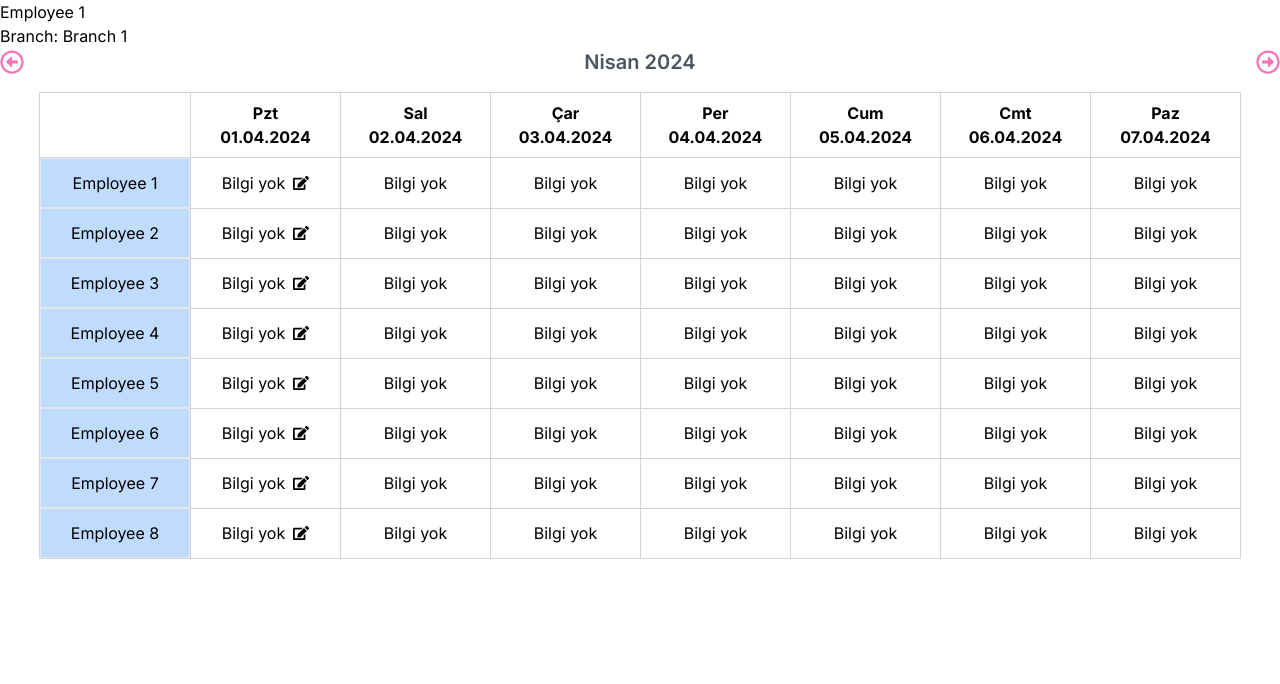
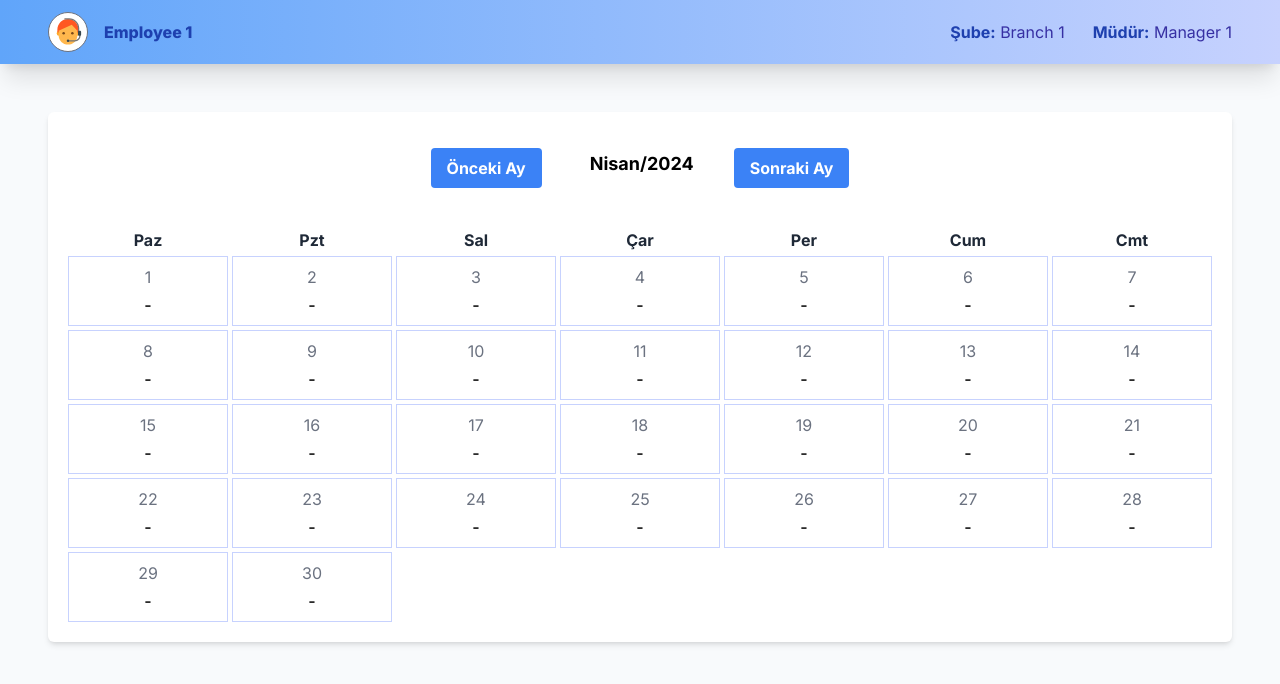
Before and after one commit to gokcetasci/Employee-Attendance-Tracker-Project, a Next.js app: page /employee/301 in a window 1280 px wide. Shown: the top 684 px of the page. Built offline with nearby package versions, Linux system fonts and the light colour scheme.

Commit message:
Personal calendar added instead of general calendar, edited style

```diff
--- a/app/employee/[id]/page.js
+++ b/app/employee/[id]/page.js
@@ -1,24 +1,44 @@
-"use client"
+"use client";
 import React from "react";
 import useStore from "@/utils/store";
-import GeneralCalendar from "@/components/generalcalendar";
+import PersonalCalendar from "@/components/personalcalendar"; // PersonalCalendar bileşenini import ediyoruz
+import { FcAssistant } from "react-icons/fc";
 
 function EmployeePage({ params }) {
   const employeeId = parseInt(params.id);
   const { admin } = useStore();
 
   // Employee bulunamazsa mesaj döndür
-    const employee = admin.branches.flatMap(branch => branch.manager.employees).find(emp => emp.id === employeeId);
+  const employee = admin.branches
+    .flatMap((branch) => branch.manager.employees)
+    .find((emp) => emp.id === employeeId);
   if (!employee) return <div>Employee not found!</div>;
 
   // Employee'nin bağlı olduğu branch'i bul
-    const branch = admin.branches.find(branch => branch.manager.employees.some(emp => emp.id === employeeId));
+  const branch = admin.branches.find((branch) =>
+    branch.manager.employees.some((emp) => emp.id === employeeId)
+  );
 
   return (
-      <div>
-        <h2>{employee.name}</h2>
-        <p>Branch: {branch.name}</p>
-        <GeneralCalendar employees={[employee]} /> {/* GeneralCalendar bileşenini çağırırken ilgili işçinin bilgilerini aktarıyoruz */}
+    <div className=" w-full h-screen bg-slate-50">
+      <div className="px-12 py-3 bg-gradient-to-r from-blue-400 to-indigo-200 flex flex-row items-center justify-between shadow-xl">
+        <div className="flex flex-row items-center justify-center gap-4">
+          <FcAssistant className="w-10 p-1 h-10 rounded-full border border-1 border-gray-500 bg-white" />
+          <h2 className="font-extrabold text-blue-800">{employee.name}</h2>
+        </div>
+        <div className="flex flex-row gap-7">
+          <p className="text-indigo-800">
+            <span className="text-blue-800 font-bold">Şube:</span> {branch.name}
+          </p>
+          <p className="text-indigo-800">
+            <span className="text-blue-800 font-bold">Müdür:</span>{" "}
+            {branch.manager.name}
+          </p>
+        </div>
+      </div>
+
+      {/* PersonalCalendar bileşenini çağırıyoruz ve ilgili işçinin bilgilerini aktarıyoruz */}
+      <PersonalCalendar employee={employee} />
     </div>
   );
 }
```
Lines whose indentation alone changed are shown as unchanged.
